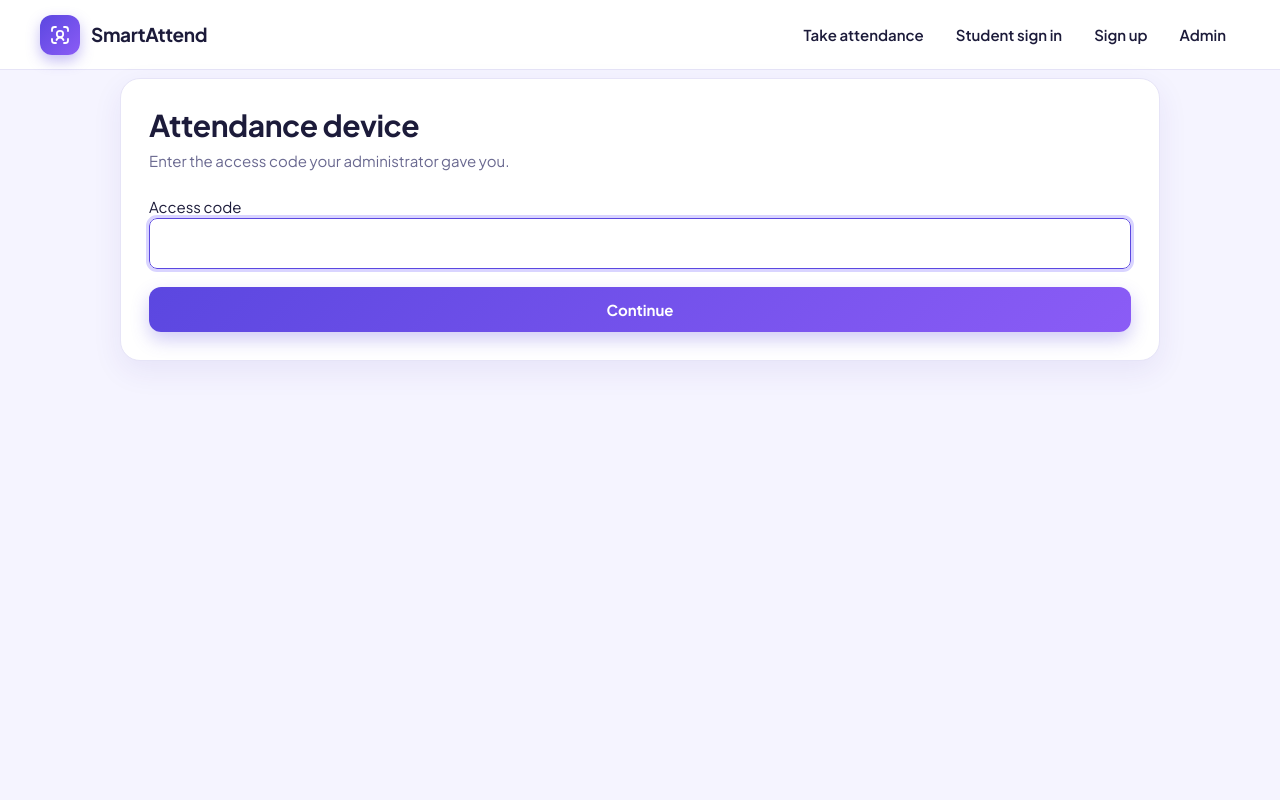
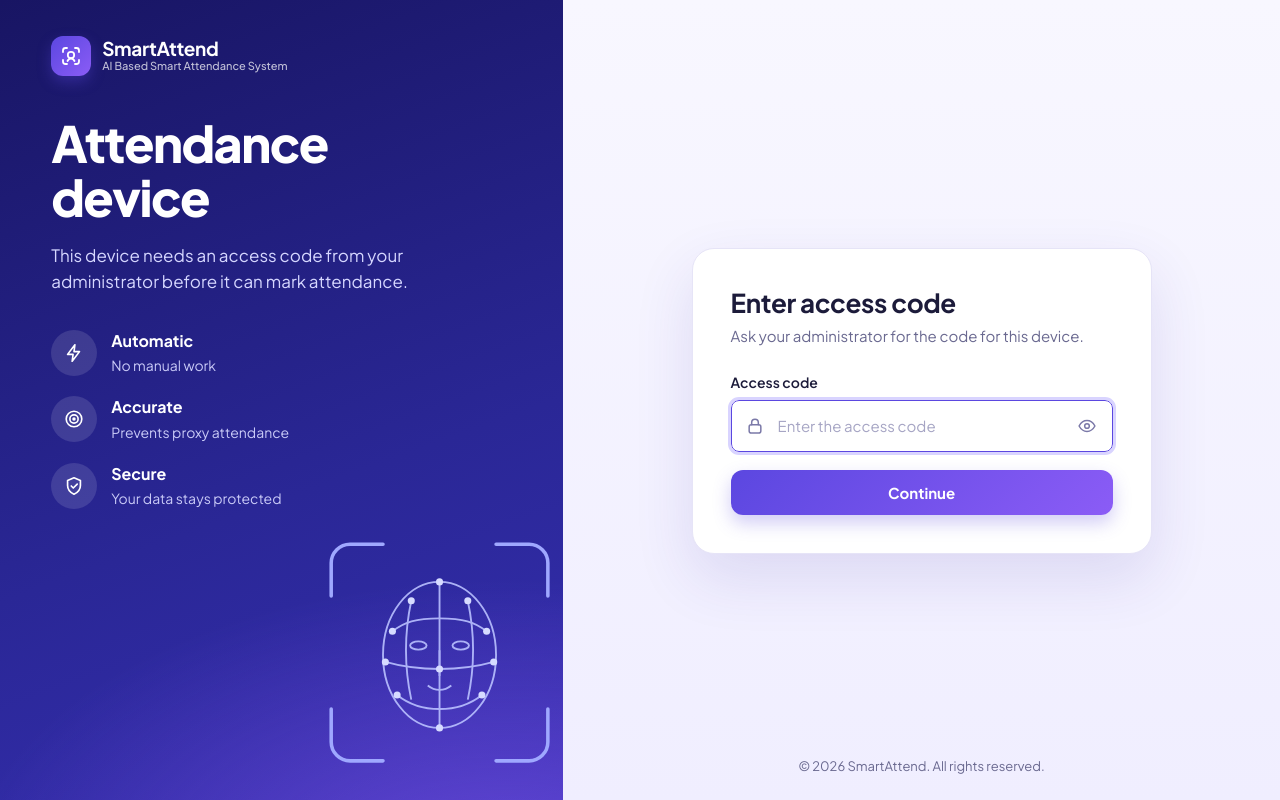
Before and after one commit to Yokshita13/AI_Attendance, a Flask app: page /kiosk-access in a window 1280 px wide. Run offline with Flask 3, Linux system fonts and the light colour scheme; parts of the project's set-up code (start-up, migrations or seed data) failed here and were passed over; some libraries are stand-ins or nearby versions.

Commit message:
Refactor kiosk.html for improved access code entry

```diff
--- a/frontend/templates/kiosk.html
+++ b/frontend/templates/kiosk.html
@@ -1,12 +1,15 @@
-{% extends "base.html" %}
+{% extends "auth_base.html" %}
+{% from "_icons.html" import icon %}
 {% block title %}Access code{% endblock %}
-{% block content %}
-<div class="panel narrow">
-  <h1 style="margin-bottom:6px">Attendance device</h1>
-  <p class="muted" style="margin-bottom:22px">Enter the access code your administrator gave you.</p>
+{% block hero_title %}Attendance device{% endblock %}
+{% block hero_text %}This device needs an access code from your administrator before it can mark attendance.{% endblock %}
+{% block card %}
+  <h1>Enter access code</h1>
+  <p class="lead">Ask your administrator for the code for this device.</p>
   <form method="post" class="form">
-    <label>Access code <input type="password" name="code" required autofocus autocomplete="off"></label>
-    <button class="btn" type="submit">Continue</button>
+    <div class="field"><label for="c">Access code</label>
+      <div class="control">{{ icon('lock') }}<input id="c" type="password" name="code" placeholder="Enter the access code" required autofocus autocomplete="off">
+        <button class="eye" type="button" data-for="c" aria-label="Show code">{{ icon('eye') }}</button></div></div>
+    <button class="btn block" type="submit">Continue</button>
   </form>
-</div>
 {% endblock %}
```
